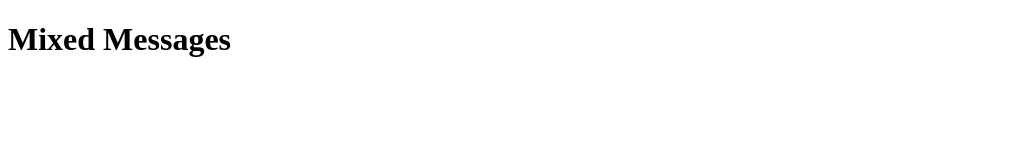
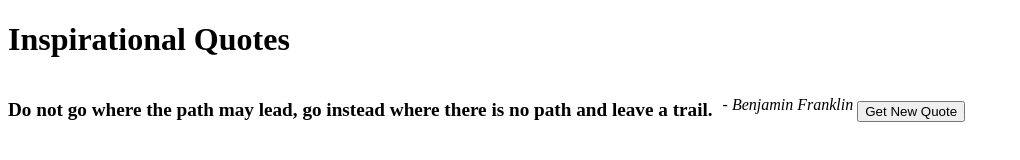
Before and after one commit to anthonytjohnson/mixed-messages, a website: page index.html in a window 1280 px wide. Shown: the whole page, without its empty margins (0-1020 px from the left). Drawn offline with Linux system fonts and the light colour scheme.

Commit message:
added multiple quotes, added new quote button

```diff
--- a/index.html
+++ b/index.html
@@ -8,7 +8,16 @@
     <link rel="stylesheet" href="style.css">
   </head>
   <body>
-    <h1>Mixed Messages</h1>
+    <h1>Inspirational Quotes</h1>
+    <div class="message-block">
+      <p id="message"></p>
+      <p id="author"></p>
+    </div>
+    <button class="button-quote" type="button">
+      Get New Quote
+    </button>
+
+
 	<script src="script.js"></script>
   </body>
 </html>
--- a/script.js
+++ b/script.js
@@ -1,10 +1,6 @@
-// var faker = require('faker');
+const message = document.querySelector("#message");
+const author = document.querySelector("#author");
 
-// var randomName = faker.name.findName(); // Rowan Nikolaus
-// var randomEmail = faker.internet.email(); // Kassandra.Haley@erich.biz
-// var randomCard = faker.helpers.createCard(); // random contact card containing many properties
-
-// console.log(randomName);
 quotes = [];
 const newQuote = (quote, author) => {
   quotes.push({
@@ -13,5 +9,15 @@ const newQuote = (quote, author) => {
   });
 }
 newQuote('Spread love everywhere you go. Let no one ever come to you without leaving happier.', 'Mother Teresa');
+newQuote('When you reach the end of your rope, tie a knot in it and hang on.', 'Franklin D. Roosevelt');
+newQuote('Always remember that you are absolutely unique. Just like everyone else.', 'Margaret Mead');
+newQuote("Don't judge each day by the harvest you reap but by the seeds that you plant.", 'Robert Louis Stevenson');
+newQuote('The future belongs to those who believe in the beauty of their dreams.', 'Eleanor Roosevelt');
+newQuote('ell me and I forget. Teach me and I remember. Involve me and I learn.', 'Benjamin Franklin');
+newQuote('The best and most beautiful things in the world cannot be seen or even touched — they must be felt with the heart.', 'Helen Keller');
+newQuote('It is during our darkest moments that we must focus to see the light.', 'Aristotle');
+newQuote('Whoever is happy will make others happy too.', 'Anne Frank');
+newQuote('Do not go where the path may lead, go instead where there is no path and leave a trail.', 'Ralph Waldo Emerson');
 
-console.log(quotes[0].quote);
+message.innerText = quotes[Math.floor(Math.random()*quotes.length)].quote;
+author.innerText = `- ${quotes[Math.floor(Math.random()*quotes.length)].author}`;
--- a/style.css
+++ b/style.css
@@ -0,0 +1,13 @@
+#message {
+  font-weight: 700;
+  font-size: larger;
+}
+
+#author {
+  margin-left: 10px;
+  font-style: italic;
+}
+
+.message-block{
+  display: inline-flex;
+}
```
